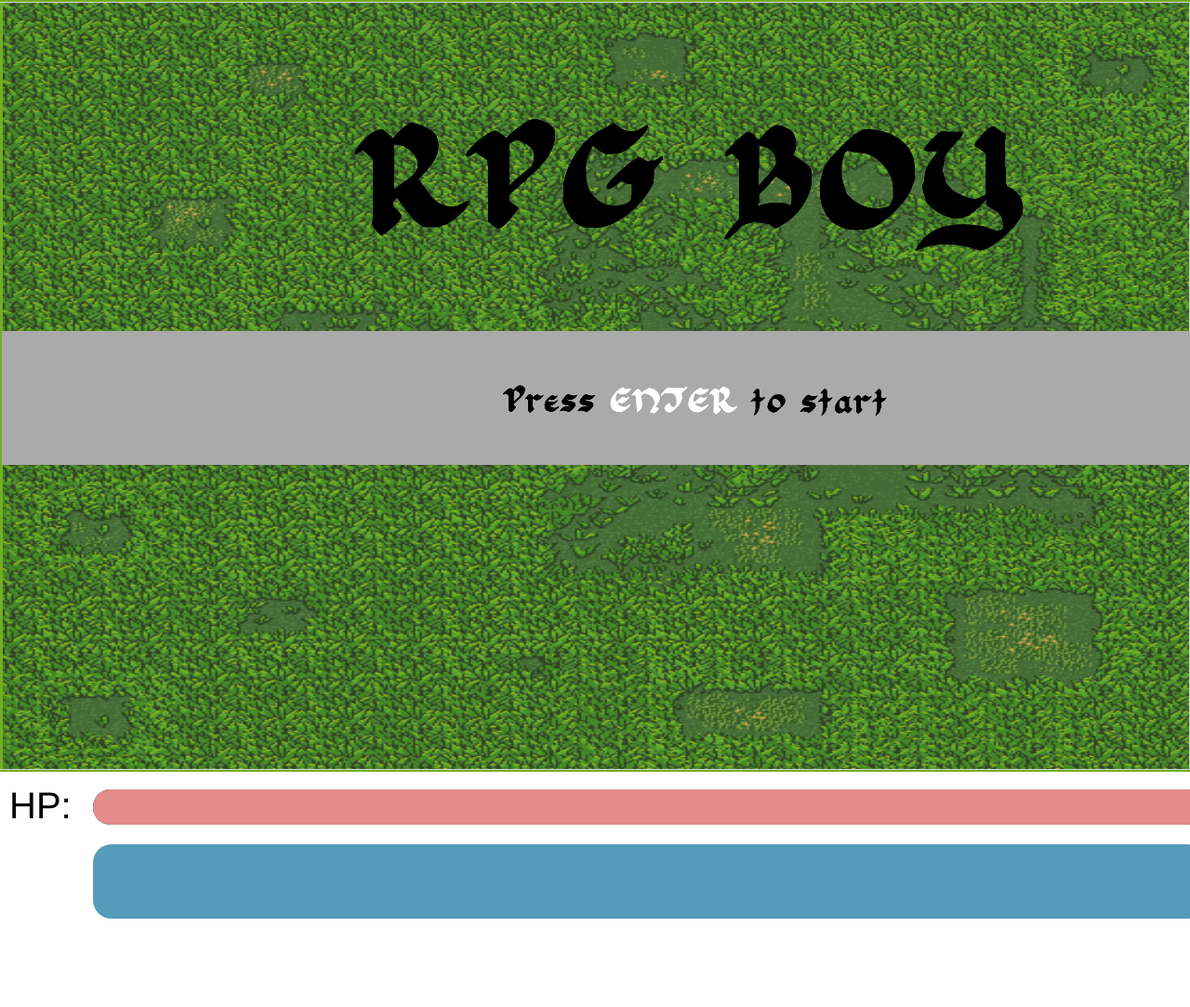
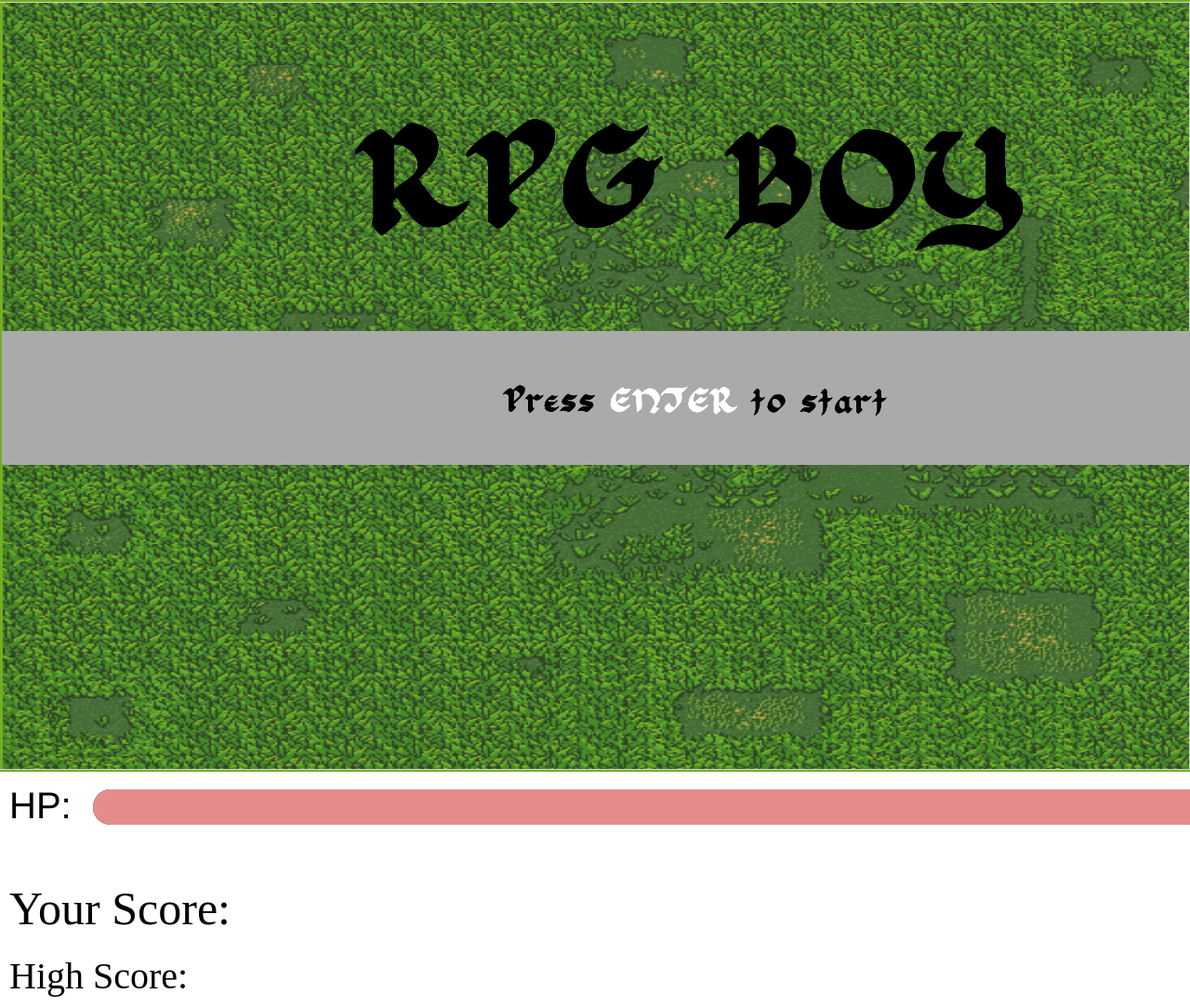
Before and after one commit to Goodluckboey/GA-Project-1-RPG-BOY-, a plain HTML site: page GA/unit1/project/RPG Boy/index.html in a window 1280 px wide. Shown: the top 1083 px of the page at 93% size. Before the commit the page ends 988 px from the top, so only its background shows below. Drawn offline with Linux system fonts and the light colour scheme.

Commit message:
Setting up Score & High Score

```diff
--- a/GA/unit1/project/RPG Boy/index.html
+++ b/GA/unit1/project/RPG Boy/index.html
@@ -28,7 +28,14 @@
 <progress id="timer" value="10" max="30"></progress>
 <progress id="health" value="100" max="100"></progress>
 <img id='heart' src="assets\heart.png" alt="heart indicating hp">
-
+<div>
+    <div id='your-score'>
+        Your Score:
+    </div>
+    <div id='highscore'>
+        High Score:
+    </div>
+</div>
 <script src="script.js" charset="utf-8"></script>
 </body>
 </html>
--- a/GA/unit1/project/RPG Boy/script.js
+++ b/GA/unit1/project/RPG Boy/script.js
@@ -2,7 +2,7 @@
 let heroPosX = 0 //limit = 688
 let heroPosY = 0 //limit = 344
 let directionChecker = 'right'
-const NUMBER_OF_MONSTERS = 2
+const NUMBER_OF_MONSTERS = 20
 let heroRange = 65
 let heroStats = {
   maxHealth: 100,
@@ -11,7 +11,11 @@ let heroStats = {
 
 let monList = [];
 let graveStoneList = []
-
+let gameStartTrigger = false
+let gameOverTrigger = false
+let playerScore = 0
+let highScore = 0
+let timer = 30
 // HERO VARIABLES >>>>>>>>>>>>>>>>>>>>>>>>>>>>>
 const pk1Timer = null;
 
@@ -45,6 +49,8 @@ function getDamage (){
     }
   // }
 }
+
+
 
 window.addEventListener("keydown", function(e) {
   // console.log(`You pressed button ${e.key}.`)
@@ -139,6 +145,7 @@ window.addEventListener("keydown", function(e) {
             // console.log(`This monster has ${monster.health} hp left!`)
           }else {
             monster.status = 'dead'
+            playerScore += 1
             heroStats.currentHealth += 5
             graveStoneList.push([monster.position.x,monster.position.y])
             monster.position.x = 9999
@@ -162,7 +169,7 @@ window.addEventListener("keydown", function(e) {
 const monsterTimer = null;
 const monster = {img:null, width:32, height:32, currentframe:0, totalframes:5}
 monster.img = new Image()
-monster.img.src = "assets/enemy_walk.png"
+monster.img.src = "assets/enemy_walk_jellyfish.png"
 const graveStoneObj = {img:null, width:32, height:32, currentframe:0, totalframes:5}
 graveStoneObj.img = new Image()
 graveStoneObj.img.src = "assets/skulls.png"
@@ -248,8 +255,8 @@ function deadMonster(){
 const ANIMATION_INTERVAL = 25
 const canvas = document.getElementById('canvas')
 const context = canvas.getContext("2d")
-let gameStartTrigger = false
-let gameOverTrigger = false
+let displayScore = document.getElementById('your-score')
+let displayHiScore = document.getElementById('highscore')
 
 window.onload = function() {
   setInterval(renderAll,ANIMATION_INTERVAL)
@@ -271,6 +278,10 @@ if(gameStartTrigger === true)
   deadMonster()
   gameWon ()
   document.getElementById('heart').style.left  = (((1355 * heroHealthBar.value) / 100) + 70)+"px";
+  displayScore.innerText = `Your Score: ${playerScore}`
+  if(playerScore > highScore){
+    displayHiScore.innerText = `High Score: ${playerScore}`
+  }
   }
 }
 makeMonster()
@@ -287,7 +298,7 @@ function secTimer30 (){
 // ---------------------------------------------------
 
 // >>>> GAME STATES >>>>>>>>>>>>>>>>>>>>>>>>>>>>>>>>>>>>>>>>>>
-let timer = 30
+
 document.getElementById('timer').value = timer
 const gameOver = {img:null, width:500, height:500, currentframe:0, totalframes:1}
 gameOver.img = new Image()
--- a/GA/unit1/project/RPG Boy/style.css
+++ b/GA/unit1/project/RPG Boy/style.css
@@ -4,6 +4,16 @@ body {
     background-size: 100% 100%;
     position: relative;
 
+}
+
+#your-score {
+    font-size: 50px;
+    padding: 10px;
+}
+
+#highscore {
+    padding: 10px;
+    font-size: 40px;
 }
 
 #siteBG {
@@ -17,7 +27,7 @@ body {
 #heart {
     position:absolute;
     height:65px;
-    bottom: 50px;
+    bottom: 190px;
     left: 1425px;
     /* 1335 value for the entire bar */
 }
@@ -39,25 +49,28 @@ progress#health {
     background: lightcolor;
   } */
 
-  progress::-webkit-progress-value {
+  progress#health::-webkit-progress-value {
     border-radius: 50px;
     background: #e48c8c;
   }
 
-  progress::-webkit-progress-bar {
+  progress#health::-webkit-progress-bar {
     border-radius: 50px;
     background: grey;
   }
 
 #timer {
     position: absolute;
-    bottom: -50px;
-    height: 80px;
+    top: 390px;
+    left: 1080px;
+    height: 50px;
+    width: 820px;
+    transform: rotate(270deg);
 }
 
 progress#timer {
     background: black;
-    border-radius: 50px;
+    /* border-radius: 50px; */
   }
 
   /* progress::-moz-progress-bar {
@@ -65,12 +78,12 @@ progress#timer {
   } */
 
   progress#timer::-webkit-progress-value {
-    border-radius: 20px;
+    /* border-radius: 20px; */
     background: #569bbb;
   }
 
   progress#timer::-webkit-progress-bar {
-    border-radius: 50px;
+    /* border-radius: 50px; */
     background: rgba(121, 15, 15, 0.185);
   }
 
```
Also changed, not shown: GA/unit1/project/RPG Boy/assets/enemy_walk_jellyfish.png (added).
